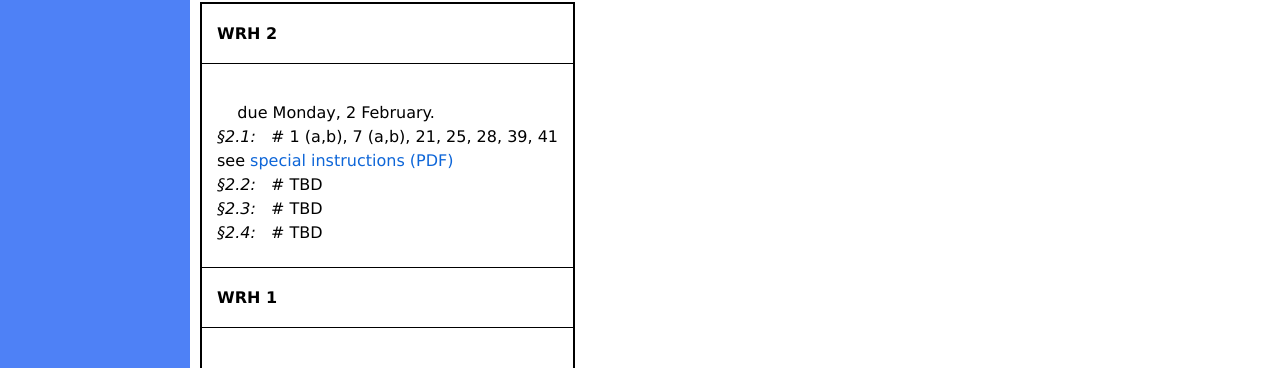
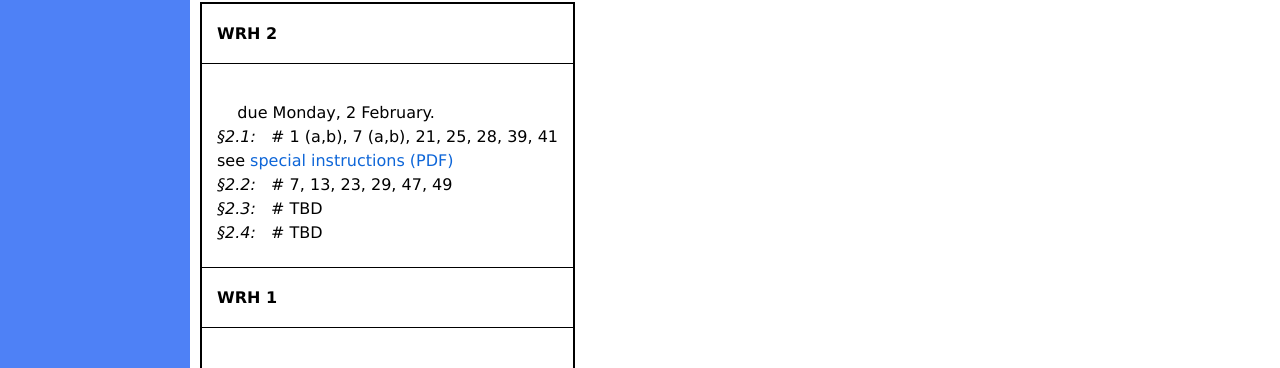
Before and after one commit to blackcurrantpi/ode, a Jekyll site: the page built from homework.md, in a window 1280 px wide. Shown: the part 313-681 px from the top of the page. Built offline with Jekyll 4.4.1, drawn with Linux system fonts in a browser that asks for light colours.

Commit message:
upd after 2p2

```diff
--- a/_data/daily.yml
+++ b/_data/daily.yml
@@ -42,9 +42,9 @@
   doc: worksheets/2p1_int_backup.pdf
   docname: worksheet (integrals)
 
-# - name: Wednesday 10 September
-#   description: Linear first order DE
-#   chapter: 2.3
+- name: Wednesday 28 September
+  description: Linear first order DE
+  chapter: 2.3
 
 # - name: Friday 12 September
 #   description: Exact equations
--- a/_data/homework.yml
+++ b/_data/homework.yml
@@ -114,7 +114,7 @@
     problems: "1 (a,b), 7 (a,b), 21, 25, 28, 39, 41"
     supp: F25/readme_wrh02.pdf
   - section: 2.2
-    problems: TBD #7, 13, 23, 29, 47, 49
+    problems: 7, 13, 23, 29, 47, 49
   - section: 2.3
     problems: TBD #15, 31, 33, 45, 57
   - section: 2.4
```
